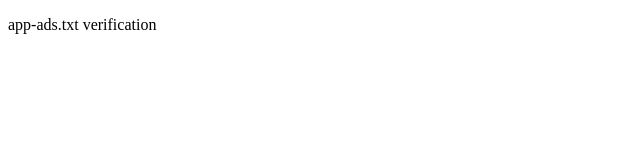
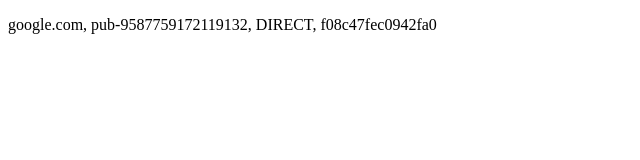
Before and after one commit to babdullahbaki-a11y/app-ads, a plain HTML site: page index.html in a window 1280 px wide. Shown: the whole page, without its empty margins (0-640 px from the left). Drawn offline with Linux system fonts and the light colour scheme.

Commit message:
Update index.html

```diff
--- a/index.html
+++ b/index.html
@@ -5,6 +5,6 @@
   <title>app-ads</title>
 </head>
 <body>
-  <p>app-ads.txt verification</p>
+  <p>google.com, pub-9587759172119132, DIRECT, f08c47fec0942fa0</p>
 </body>
 </html>
```
